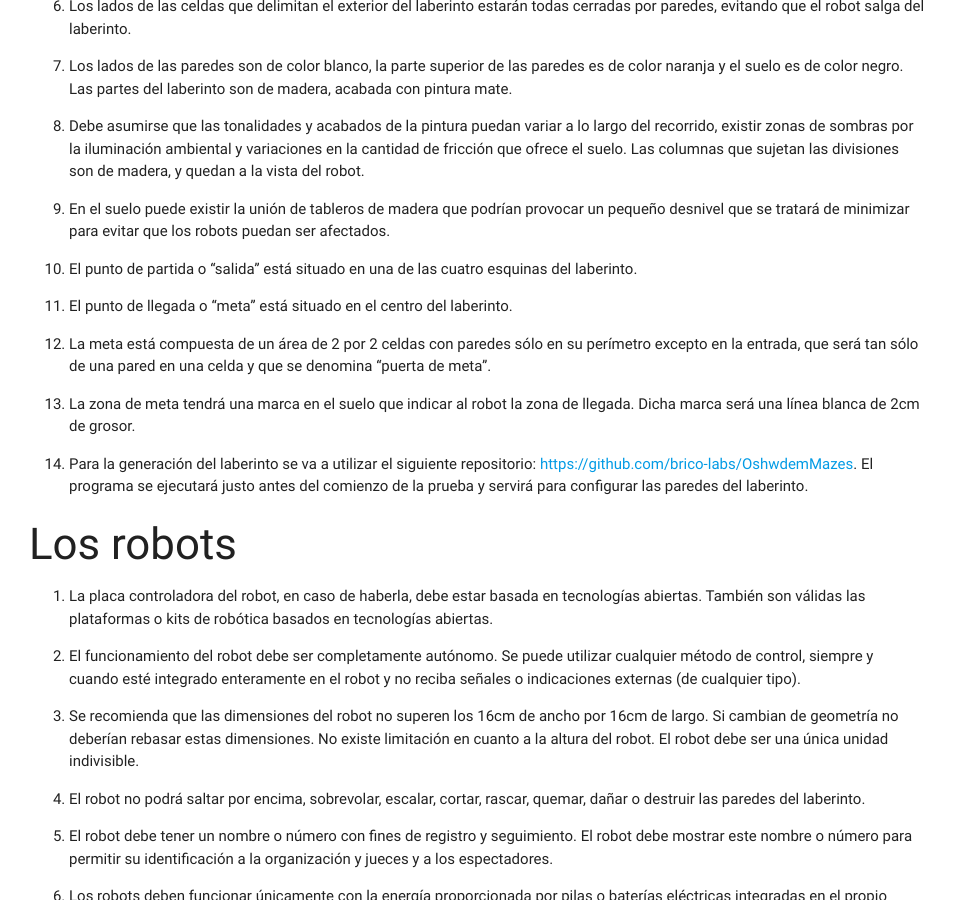
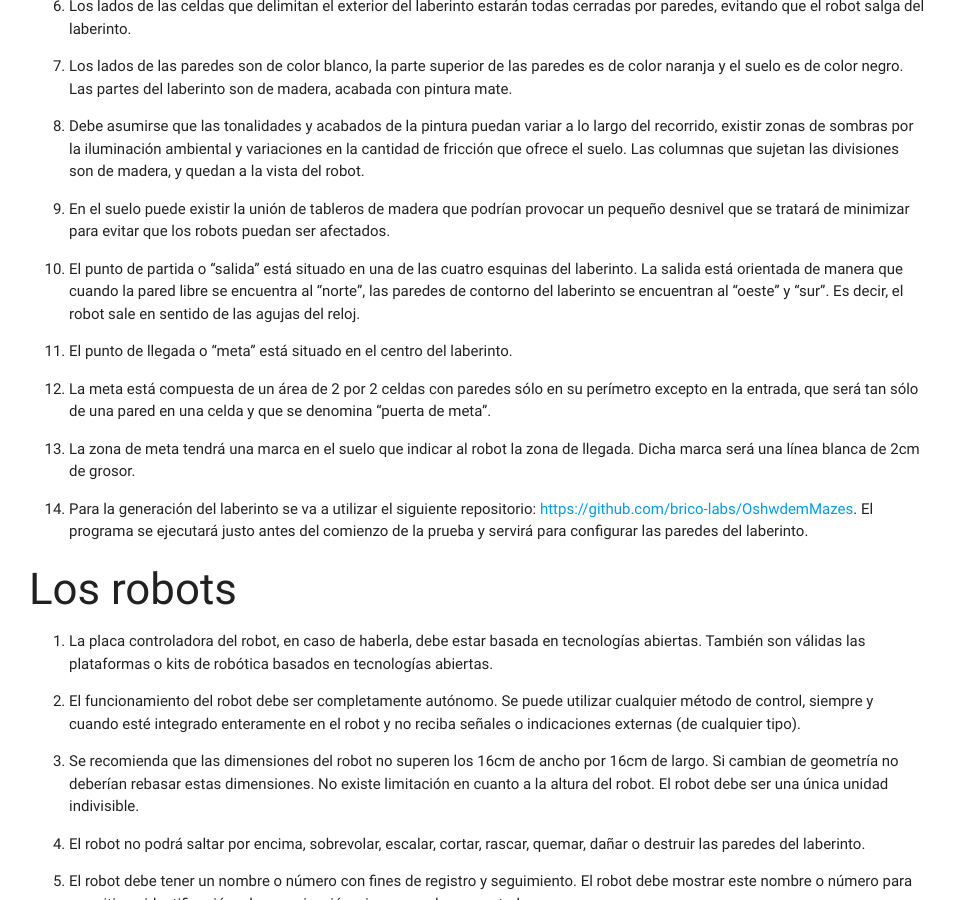
Before and after one commit to brico-labs/Regulamentos, a Jekyll site: the page built from labirinto_es.md, in a window 1280 px wide and 900 px high, scrolled down 1573 px. Shown: the whole window, without its empty margins (163-1117 px from the left). Built offline with Jekyll 4.4.1, drawn with Linux system fonts in a browser that asks for light colours; nearby versions of some CDN libraries.

Commit message:
Update micromouse rules with start orientation

```diff
--- a/labirinto_es.md
+++ b/labirinto_es.md
@@ -36,7 +36,7 @@ Dispondrá de 5 minutos para reconocer el laberinto y 3 intentos para completarl
 
 9. En el suelo puede existir la unión de tableros de madera que podrían provocar un pequeño desnivel que se tratará de minimizar para evitar que los robots puedan ser afectados.
 
-10. El punto de partida o “salida” está situado en una de las cuatro esquinas del laberinto.
+10. El punto de partida o “salida” está situado en una de las cuatro esquinas del laberinto. La salida está orientada de manera que cuando la pared libre se encuentra al "norte", las paredes de contorno del laberinto se encuentran al "oeste" y "sur". Es decir, el robot sale en sentido de las agujas del reloj.
 
 11. El punto de llegada o “meta” está situado en el centro del laberinto.
 
```
